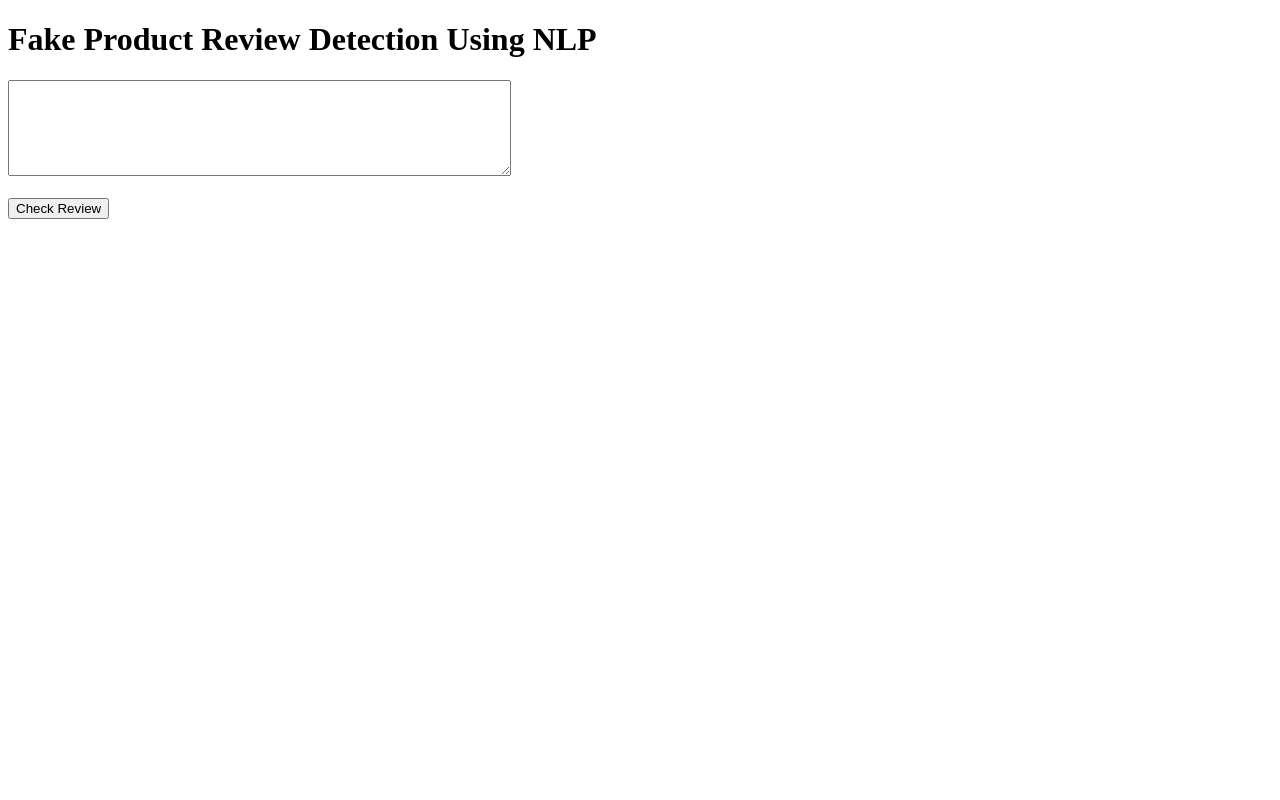
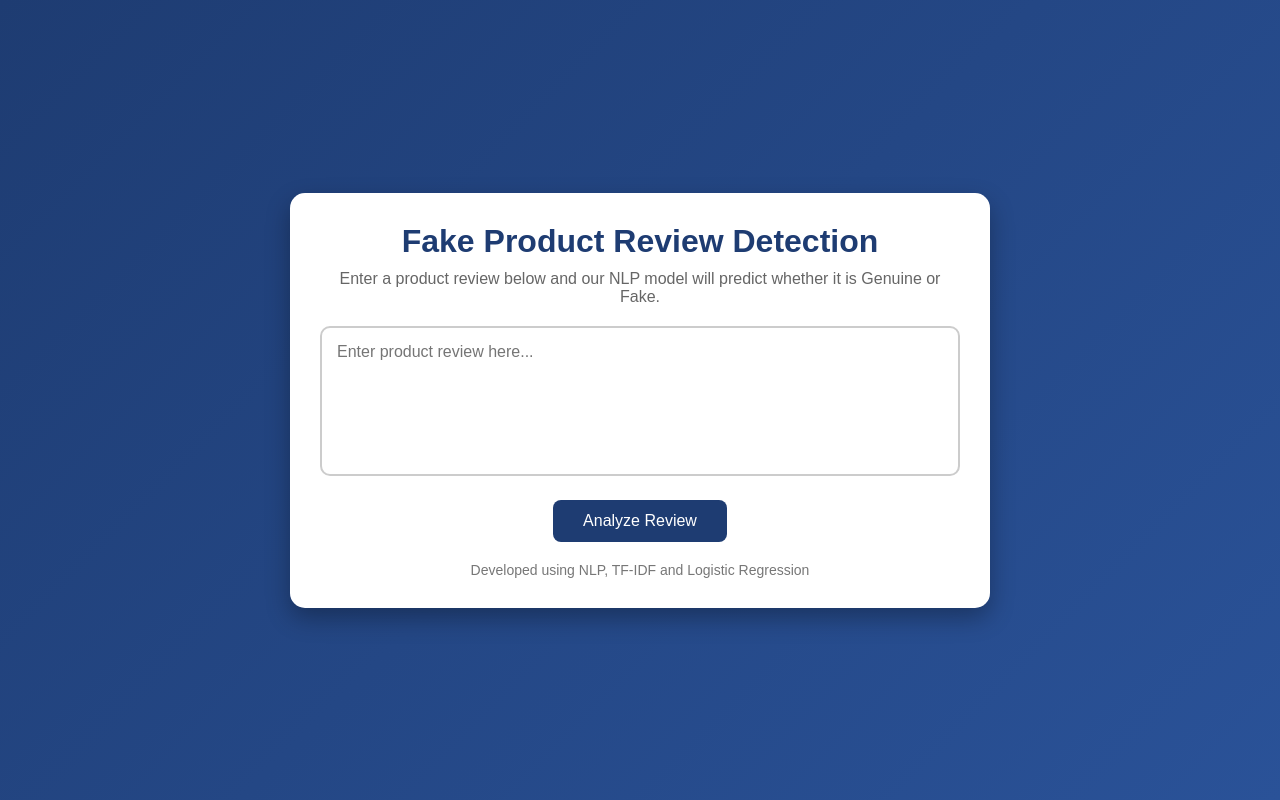
Before and after one commit to Refrased/fake-product-review-detection, a Flask app: page / in a window 1280 px wide. Run offline with Flask 3, Linux system fonts and the light colour scheme; parts of the project's set-up code (start-up, migrations or seed data) failed here and were passed over.

Commit message:
Improve user interface
Updated the HTML structure and styling for the Fake Product Review Detection page, enhancing user experience and layout.

```diff
--- a/templates/index.html
+++ b/templates/index.html
@@ -1,19 +1,146 @@
 <!DOCTYPE html>
-<html>
+<html lang="en">
 <head>
+    <meta charset="UTF-8">
+    <meta name="viewport" content="width=device-width, initial-scale=1.0">
     <title>Fake Product Review Detection</title>
+
+    <style>
+        *{
+            margin:0;
+            padding:0;
+            box-sizing:border-box;
+            font-family: Arial, sans-serif;
+        }
+
+        body{
+            background: linear-gradient(135deg,#1e3c72,#2a5298);
+            min-height:100vh;
+            display:flex;
+            justify-content:center;
+            align-items:center;
+        }
+
+        .container{
+            background:white;
+            width:700px;
+            padding:30px;
+            border-radius:15px;
+            box-shadow:0 10px 25px rgba(0,0,0,0.3);
+            text-align:center;
+        }
+
+        h1{
+            color:#1e3c72;
+            margin-bottom:10px;
+        }
+
+        p{
+            color:#666;
+            margin-bottom:20px;
+        }
+
+        textarea{
+            width:100%;
+            height:150px;
+            padding:15px;
+            border:2px solid #ccc;
+            border-radius:10px;
+            resize:none;
+            font-size:16px;
+        }
+
+        textarea:focus{
+            outline:none;
+            border-color:#1e3c72;
+        }
+
+        button{
+            margin-top:20px;
+            background:#1e3c72;
+            color:white;
+            border:none;
+            padding:12px 30px;
+            font-size:16px;
+            border-radius:8px;
+            cursor:pointer;
+            transition:0.3s;
+        }
+
+        button:hover{
+            background:#2a5298;
+        }
+
+        .result{
+            margin-top:25px;
+            font-size:22px;
+            font-weight:bold;
+            padding:15px;
+            border-radius:10px;
+        }
+
+        .genuine{
+            background:#d4edda;
+            color:#155724;
+        }
+
+        .fake{
+            background:#f8d7da;
+            color:#721c24;
+        }
+
+        footer{
+            margin-top:20px;
+            color:#777;
+            font-size:14px;
+        }
+    </style>
 </head>
 <body>
 
-<h1>Fake Product Review Detection Using NLP</h1>
+<div class="container">
 
-<form method="POST">
-    <textarea name="review" rows="6" cols="60"></textarea>
-    <br><br>
-    <button type="submit">Check Review</button>
-</form>
+    <h1>Fake Product Review Detection</h1>
 
-<h2>{{ prediction }}</h2>
+    <p>
+        Enter a product review below and our NLP model will predict
+        whether it is Genuine or Fake.
+    </p>
+
+    <form method="POST">
+
+        <textarea
+            name="review"
+            placeholder="Enter product review here..."
+            required></textarea>
+
+        <br>
+
+        <button type="submit">
+            Analyze Review
+        </button>
+
+    </form>
+
+    {% if prediction %}
+
+        {% if prediction == "Genuine Review" %}
+            <div class="result genuine">
+                ✅ {{ prediction }}
+            </div>
+        {% else %}
+            <div class="result fake">
+                ❌ {{ prediction }}
+            </div>
+        {% endif %}
+
+    {% endif %}
+
+    <footer>
+        Developed using NLP, TF-IDF and Logistic Regression
+    </footer>
+
+</div>
 
 </body>
 </html>
```
